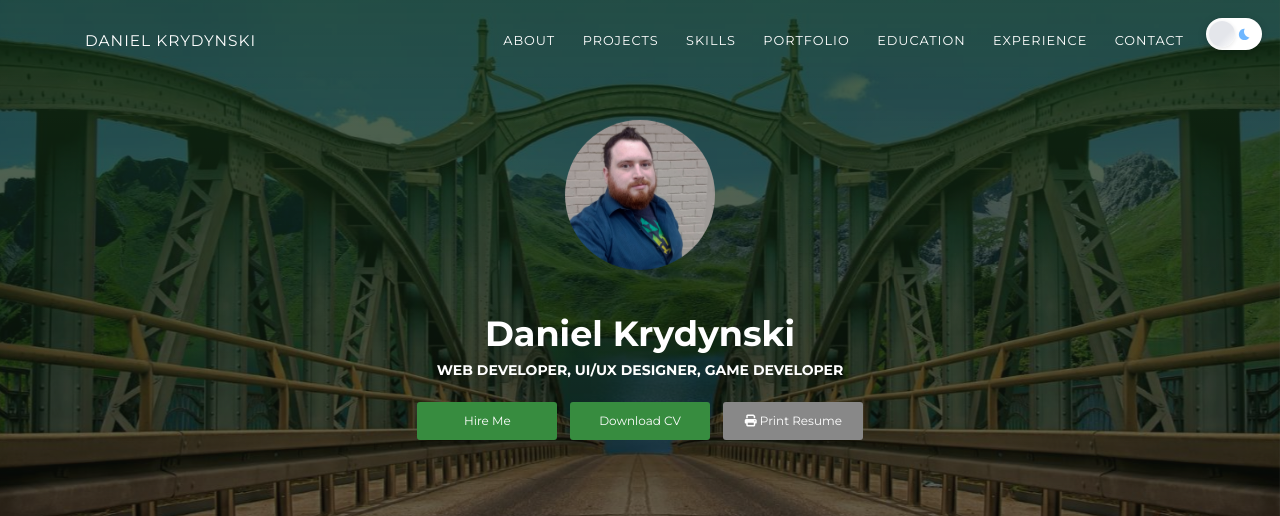
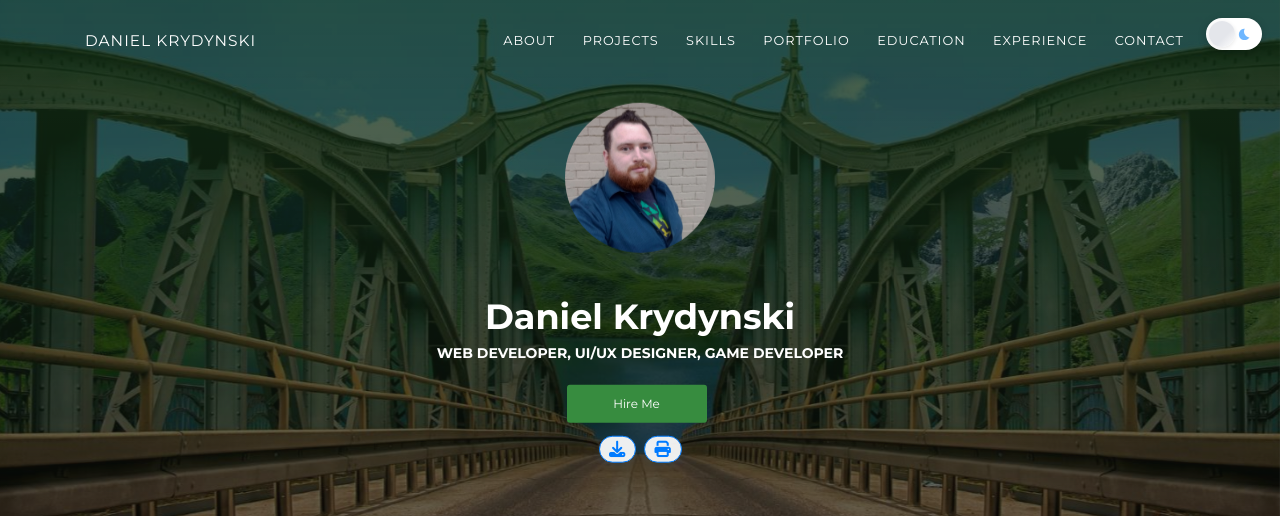
Before and after one commit to danielKrydynski/danielKrydynski.github.io, a plain HTML site: page index.html in a window 1280 px wide. Shown: the top 516 px of the page. Drawn offline with Linux system fonts and the light colour scheme.

Commit message:
Clean up Download/Print Resume button HTML
- Removed empty style attributes from Download and Print Resume buttons for cleaner markup.
- Ensured all visual styling is handled by CSS classes for consistency and maintainability.

```diff
--- a/index.html
+++ b/index.html
@@ -142,10 +142,15 @@
           <div class="h2 title">Daniel Krydynski</div>
           <p class="category text-white">Web Developer, UI/UX Designer,  Game Developer</p>
           <a class="btn btn-primary smooth-scroll mr-2" href="#contact" data-aos="zoom-in" data-aos-anchor="data-aos-anchor">Hire Me</a>
-          <a class="btn btn-primary mr-2" href="assets/Daniel-Krydynski-Resume.pdf" target="_blank" data-aos="zoom-in" data-aos-anchor="data-aos-anchor" download>Download CV</a>
-          <button id="printResumeBtn" class="btn btn-outline-primary" type="button" data-aos="zoom-in" data-aos-anchor="data-aos-anchor" style="vertical-align:middle;">
-            <i class="fa fa-print" aria-hidden="true"></i> Print Resume
-          </button>
+          <div class="mt-2 d-flex flex-row justify-content-center align-items-center" style="gap:0.5rem;">
+            <a id="resumeActionBtn" href="assets/Daniel-Krydynski-Resume.pdf" target="_blank" download title="Download CV (PDF)" class="resume-icon-btn">
+              <i class="fa fa-download" aria-hidden="true"></i>
+              <span class="sr-only">Download CV (PDF)</span>
+            </a>
+            <button id="resumePrintBtn" type="button" aria-label="Print Resume PDF" title="Print Resume" class="resume-icon-btn">
+              <i class="fa fa-print" aria-hidden="true"></i>
+            </button>
+          </div>
         </div>
       </div>
       <div class="section">
@@ -725,6 +730,50 @@
   </div>
 </div>
     <style>
+      /* Resume icon button styles for visibility and contrast */
+      .resume-icon-btn {
+        padding: 0.25rem 0.6rem;
+        border-radius: 1.2rem;
+        background: rgba(255,255,255,0.92);
+        border: 1.5px solid #007bff;
+        box-shadow: 0 2px 8px rgba(0,123,255,0.10);
+        opacity: 1;
+        transition: background 0.18s, color 0.18s, border 0.18s, box-shadow 0.18s, transform 0.18s;
+        display: inline-flex;
+        align-items: center;
+        gap: 0.3rem;
+        font-size: 1.08em;
+        color: #007bff !important;
+        outline: none;
+        position: relative;
+      }
+      .resume-icon-btn:hover, .resume-icon-btn:focus {
+        background: #007bff;
+        color: #fff !important;
+        border-color: #0056b3;
+        box-shadow: 0 4px 18px rgba(0,123,255,0.18), 0 1.5px 6px rgba(0,0,0,0.08);
+        transform: translateY(-2px) scale(1.04);
+        text-decoration: none;
+      }
+      .resume-icon-btn i {
+        font-size: 1.08em;
+        transition: color 0.18s;
+      }
+      body.dark-mode .resume-icon-btn {
+        background: rgba(34,40,49,0.98);
+        color: #66b3ff !important;
+        border: 1.5px solid #3399ff;
+      }
+      body.dark-mode .resume-icon-btn:hover, body.dark-mode .resume-icon-btn:focus {
+        background: #3399ff;
+        color: #23272b !important;
+        border-color: #66b3ff;
+      }
+      .resume-icon-btn:active {
+        filter: brightness(0.97);
+        transform: scale(0.98);
+      }
+      /* End resume icon button styles */
       /* Modern theme switch styles */
       .theme-switch {
         width: 56px;
@@ -900,13 +949,12 @@
       window.scrollTo({top: 0, behavior: 'smooth'});
     };
 
-    // Print Resume Button functionality
+    // Combined Download/Print Resume functionality
     document.addEventListener('DOMContentLoaded', function() {
-      var printBtn = document.getElementById('printResumeBtn');
-      var downloadBtn = document.querySelector('a.btn.btn-primary[download]');
+      var printBtn = document.getElementById('resumePrintBtn');
+      var downloadBtn = document.getElementById('resumeActionBtn');
       if (printBtn && downloadBtn) {
         printBtn.addEventListener('click', function() {
-          // Use the same file as the Download CV button
           var pdfUrl = downloadBtn.getAttribute('href');
           if (pdfUrl) {
             var win = window.open(pdfUrl, '_blank');
```
